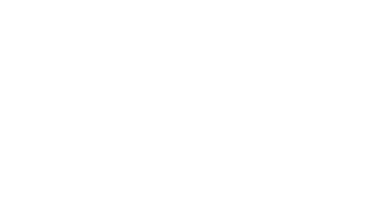
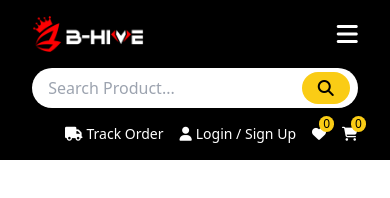
Before and after one commit to NH-Mizan/Vetro-Mart-Static-Template, a plain HTML site: page index.html in a window 390 px wide. Drawn offline with nearby package versions, Linux system fonts and the light colour scheme.

Commit message:
Navber section Added to Responsivelly Design

```diff
--- a/Css/style.css
+++ b/Css/style.css
@@ -0,0 +1,5 @@
+/* common css */
+.container-box{
+    max-width: 1280px;
+    margin: auto;
+}
--- a/index.html
+++ b/index.html
@@ -2,36 +2,62 @@
 <html lang="en">
 
 <head>
-    <meta charset="UTF-8">
-    <meta name="viewport" content="width=device-width, initial-scale=1.0">
-    <title>VetroMart                                                                               </title>
+  <meta charset="UTF-8" />
+  <meta name="viewport" content="width=device-width, initial-scale=1.0" />
+  <title>VetroMart</title>
+  <!-- Tailwind CSS CDN -->
+  <script src="https://cdn.tailwindcss.com"></script>
+  <!-- Font Awesome CDN -->
+  <link rel="stylesheet" href="https://cdnjs.cloudflare.com/ajax/libs/font-awesome/6.5.0/css/all.min.css" />
 </head>
 
-<body>
-    <!-- Header Section -->
+<body class="bg-white text-gray-800">
+  <!-- Header Section -->
+  <header class="bg-black text-white">
+    <nav class="w-11/12 mx-auto px-4 py-4 grid grid-cols-1 md:grid-cols-4 items-center gap-4">
 
-    <!-- Header Section End -->
-    <!-- Main Section -->
+      <!-- Logo -->
+      <div class="flex items-center justify-between md:justify-start col-span-1">
+        <img src="images/1721131556-bhive.webp" alt="Logo" class="w-28 md:w-32" />
 
-        <!-- Banner Section -->
+        <!-- Mobile Menu Toggle -->
+        <button class="md:hidden text-white text-2xl">
+          <i class="fas fa-bars"></i>
+        </button>
+      </div>
 
+      <!-- Search Bar -->
+      <div class="w-full col-span-1 md:col-span-2 relative">
+        <form class="flex items-center">
+          <input type="text" placeholder="Search Product..." class="w-full h-10 px-4 rounded-full text-black outline-none" />
+          <button type="submit" class="absolute right-2 text-black bg-yellow-400 px-4 py-1 rounded-full">
+            <i class="fas fa-search"></i>
+          </button>
+        </form>
+      </div>
 
-        <!-- Category Section -->
-         <!-- Hot Deal Section -->
-          <!-- Discount Section -->
-           <!-- Brands Section -->
-            <!-- Mens Pants section -->
-            <!-- Mens Drop Shoulder T-shirt section -->
-            <!-- Hoddie section -->
-            <!-- Just For You section -->
-
-
-    <!-- Main Section End -->
-    <!-- Footer Section  -->
-
-
-    <!-- Footer Section End -->
+      <!-- Icons / Menu -->
+      <div class="flex items-center justify-end gap-4 text-sm col-span-1">
+        <a href="#" class="hover:text-yellow-400 flex items-center gap-1">
+          <i class="fas fa-truck"></i>
+          <span>Track Order</span>
+        </a>
+        <a href="#" class="hover:text-yellow-400 flex items-center gap-1">
+          <i class="fas fa-user"></i>
+          <span>Login / Sign Up</span>
+        </a>
+        <a href="#" class="relative hover:text-yellow-400">
+          <i class="fas fa-heart"></i>
+          <span class="absolute -top-2 -right-2 bg-yellow-400 text-black text-xs px-1 rounded-full">0</span>
+        </a>
+        <a href="#" class="relative hover:text-yellow-400">
+          <i class="fas fa-shopping-cart"></i>
+          <span class="absolute -top-2 -right-2 bg-yellow-400 text-black text-xs px-1 rounded-full">0</span>
+        </a>
+      </div>
+    </nav>
+  </header>
+  <!-- Header Section End -->
 </body>
 
 </html>
-<!-- html Css javaScript Tailwind Css And Components Library -->
```
Also changed, not shown: images/1721131556-bhive.webp (added).
